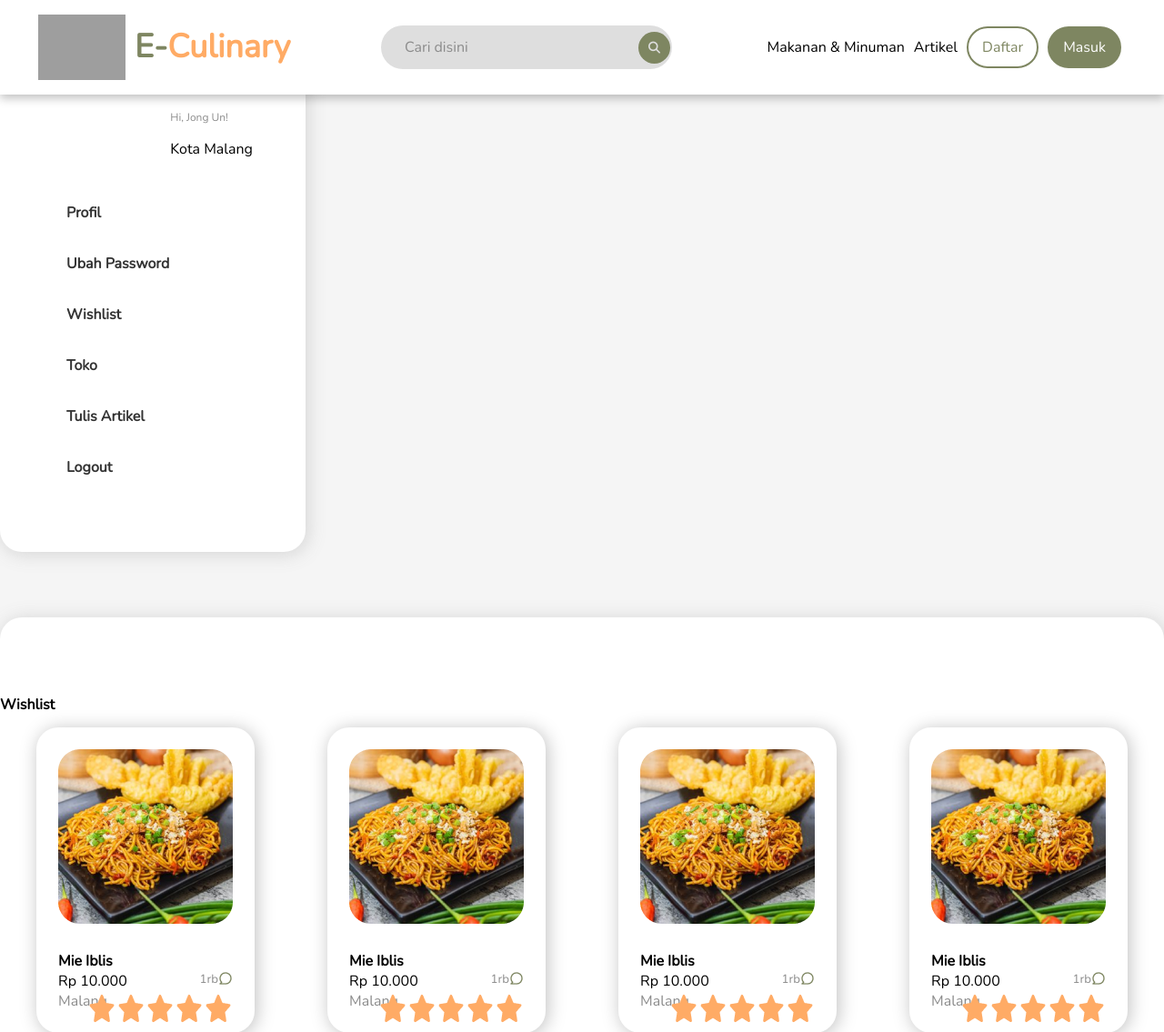
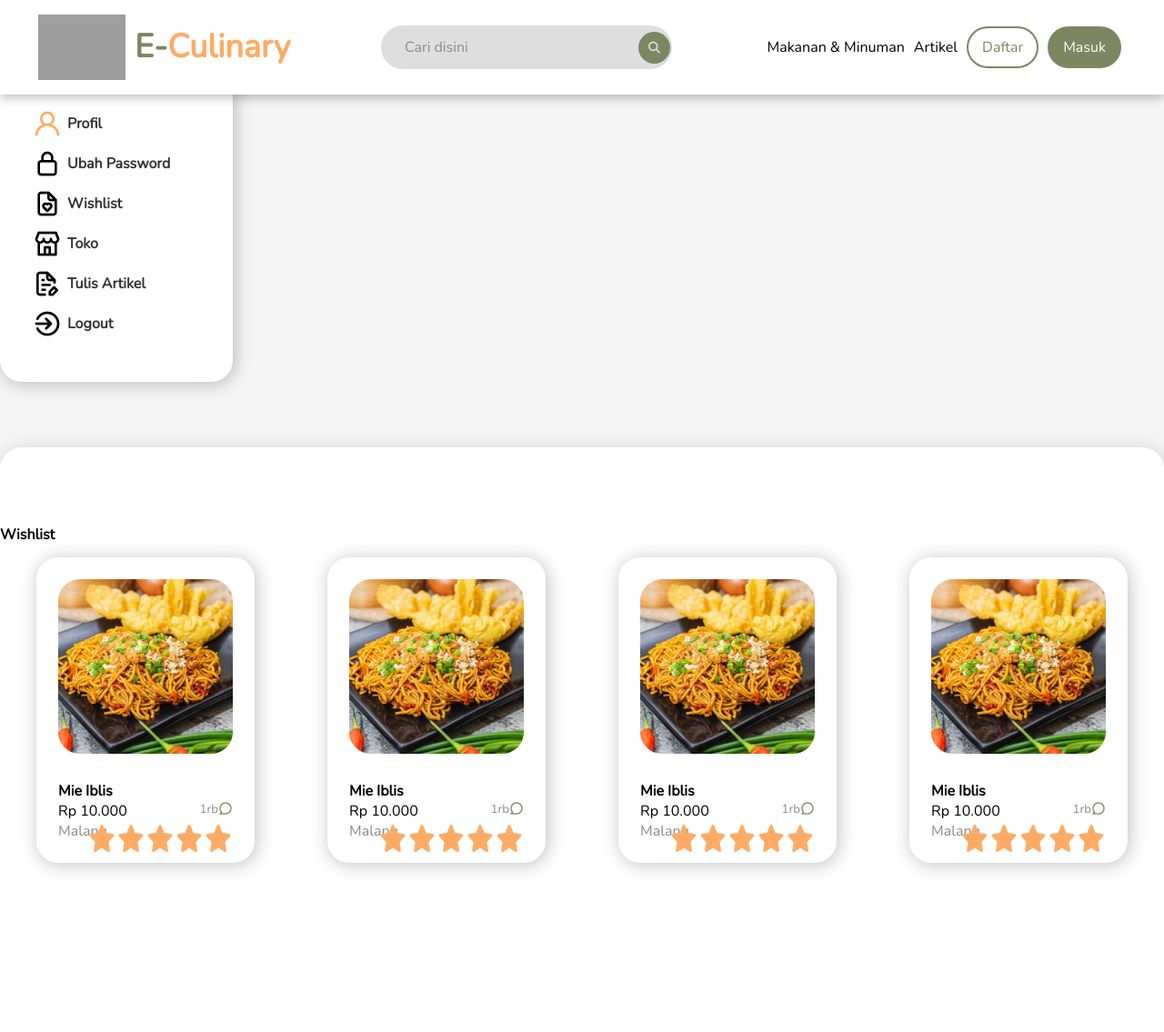
Before and after one commit to irvanhanif/eculinary, a PHP site: template view/user/wishlist.php in a window 1280 px wide. Shown: the top 1135 px of the page at 91% size. Run offline with PHP 8.4, Linux system fonts and the light colour scheme; the template is opened without the code that fills it, so the values that code supplies are empty; some libraries are stand-ins or nearby versions; grey boxes are pictures that could not be loaded.

Commit message:
fix user

```diff
--- a/view/css/style.css
+++ b/view/css/style.css
@@ -102,6 +102,7 @@ select {
     background-color: #ffffff;
     box-shadow: 2px 2px 20px 0px #00000040;
     padding: 24px;
+    cursor: pointer;
 }
 .makanan img {
     margin-bottom: 24px;
@@ -145,8 +146,8 @@ h5 {
     background-color: #ffffff;
     box-shadow: 2px 2px 20px 0px #00000040;
     padding: 36px;
-    margin-top: 72px;
-    margin-left: 80px;
+    /* margin-top: 72px; */
+    /* margin-left: 80px; */
     margin-bottom: 72px;
 }
 .profil {
@@ -289,6 +290,7 @@ input[type=submit] {
 /* Ganti Password */
 .password-wrapper {
     display: flex;
+    padding: 150px 50px 0;
 }
 
 .ubahpswd {
@@ -299,7 +301,7 @@ input[type=submit] {
     height: auto;
     padding: 36px;
     margin-left: 120px;
-    margin-top: 72px;
+    /* margin-top: px; */
     margin-bottom: 72px;
 }
 
--- a/view/user/akun.php
+++ b/view/user/akun.php
@@ -1,4 +1,4 @@
-<?php require_once '../header.php';
+<?php require_once 'view/header.php';
 if(isset($_SESSION["user-culinary"])){
     require "user/controller.user.php";
     $data = (new c_user())->getDetailAkun();
@@ -16,7 +16,6 @@ if(isset($_SESSION["user-culinary"])){
         </style>
     </head>
     <body>
-        <?php require_once '../header.php'; ?>
         <div class="wrapper">
             <?php include 'daftarKonten.php'; ?>
                 <form class="content" action="" method="post" enctype="multipart/form-data">
--- a/view/user/daftarKonten.php
+++ b/view/user/daftarKonten.php
@@ -1,38 +1,38 @@
 <html>
     <head>
-        <link rel="stylesheet" href="../css/style.css">
+        <link rel="stylesheet" href="../view/css/style.css">
     </head>
     <body>
         <div class="list-content">
             <div class="profil">
-                <img src="../asset/profile.png" alt="Profil">
+                <img src="../view/asset/profile.png" alt="Profil">
                 <div class="hi">
                     <p><b>Hi, Jong Un!</b></p>
                     <p>Kota Malang</p>
                 </div>
             </div>
-            <div class="content-option">
-                <img src="../asset/account.png" alt="akun">
+            <div class="content-option" onclick = "location.href='setting'">
+                <img src="../view/asset/account.png" alt="akun">
                 <a>Profil</a>
             </div>
-            <div class="content-option">
-                <img src="../asset/lock.png" alt="password">
+            <div class="content-option" onclick = "location.href='setpw'">
+                <img src="../view/asset/lock.png" alt="password">
                 <a>Ubah Password</a>
             </div>
-            <div class="content-option">
-                <img src="../asset/favorite-file.png" alt="wishlist">
+            <div class="content-option" onclick = "location.href='wishlist'">
+                <img src="../view/asset/favorite-file.png" alt="wishlist">
                 <a>Wishlist</a>
             </div>
             <div class="content-option">
-                <img src="../asset/shop.png" alt="toko">
+                <img src="../view/asset/shop.png" alt="toko">
                 <a>Toko</a>
             </div>
             <div class="content-option">
-                <img src="../asset/edit-file.png" alt="tulisArtikel">
+                <img src="../view/asset/edit-file.png" alt="tulisArtikel">
                 <a>Tulis Artikel</a>
             </div>
-            <div class="content-option">
-                <img src="../asset/Logout.png" alt="logout">
+            <div class="content-option" onclick = "<?php  ?>">
+                <img src="../view/asset/Logout.png" alt="logout">
                 <a>Logout</a>
             </div>
         </div>
--- a/view/user/gantiPassword.php
+++ b/view/user/gantiPassword.php
@@ -4,13 +4,13 @@
     <meta charset="UTF-8">
     <meta http-equiv="X-UA-Compatible" content="IE=edge">
     <meta name="viewport" content="width=device-width, initial-scale=1.0">
-    <link rel="stylesheet" href="../css/akun.css">
+    <link rel="stylesheet" href="../view/css/style.css">
 </head>
 <body>
 <?php
 if(isset($_SESSION["user-culinary"])){
 ?>
-<?php require_once '../header.php'; ?>
+<?php require_once 'view/header.php'; ?>
 <div class="password-wrapper">
     <?php require_once 'daftarKonten.php'?>
             <form class="ubahpswd" action="" method="post">
@@ -28,7 +28,7 @@ if(isset($_SESSION["user-culinary"])){
             </form>
 </div>
 </body>
-<?php require_once '../footer.html';
+<?php require_once 'view/footer.html';
 if(isset($_POST["submit"])){
     require "user/controller.user.php";
     $user_1 = new c_user();
--- a/view/user/wishlist.php
+++ b/view/user/wishlist.php
@@ -8,47 +8,8 @@
 </head>
 <body>
     <?php require_once 'view/header.php'; ?>
-    <div class="menu-wrapper">
-    <div class="menu">
-    <div class="user">
-    <img class="profilepic" src="../view/asset/profile.png" alt="Profil">
-    <div class="text">
-    <h3>Hi, Jong Un!</h3>
-    <p class="kota">Kota Malang</p>
-    </div>
-    </div>
 
-    <div class="group">
-        <img class="gambar"src="../view/asset/account.png" alt="profil">
-    <a class="text1"><b>Profil</b></a>
-</div>
-
-    <div class="group1">
-        <img class="gambar" src="../view/asset/lock.png" alt="password">
-    <a class="text1"><b>Ubah Password<b></a>
-</div>
-
-    <div class="group1">
-        <img class="gambar"src="../view/asset/favorite-file.png" alt="wishlist">
-    <a class="text1"><b>Wishlist<b></a>
-</div>
-
-    <div class="group1">
-        <img class="gambar" src="../view/asset/shop.png" alt="toko">
-    <a class="text1"><b>Toko<b></a>
-</div>
-
-    <div class="group1">
-        <img class="gambar"src="../view/asset/edit-file.png" alt="tulisArtikel">
-    <a class="text1"><b>Tulis Artikel<b></a>
-</div>
-
-    <div class="group1">
-        <img class="gambar" src="../view/asset/Logout.png" alt="logout">
-    <a class="text1"><b>Logout<b></a>
-</div>
-</div>
-    </div>
+    <?php require_once 'daftarKonten.php'?>
     <div class="wishlist-wrapper">
     <div class="wishlist">
     <h2>Wishlist</h2>
```
